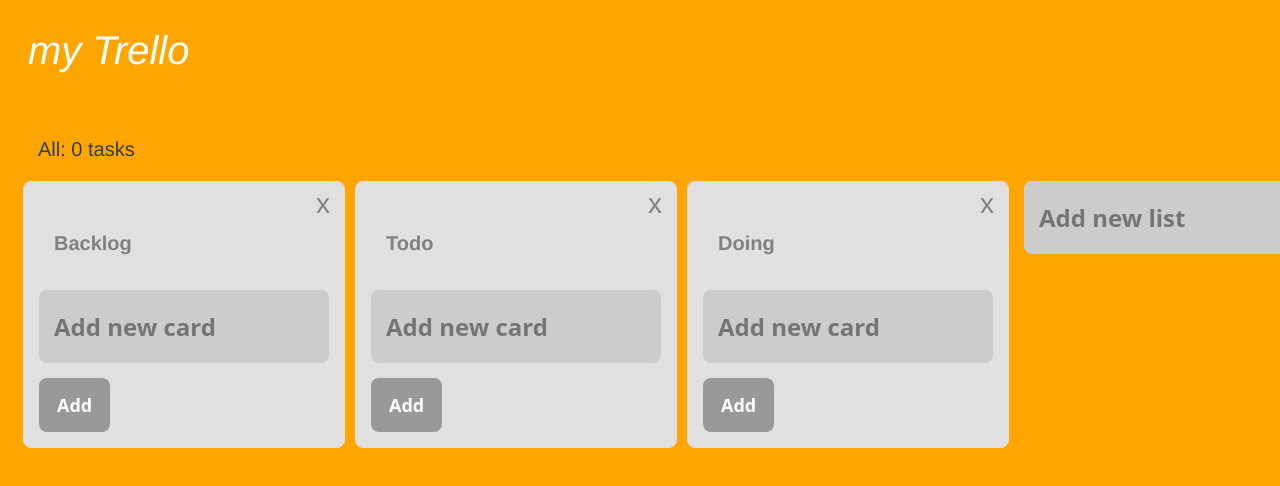
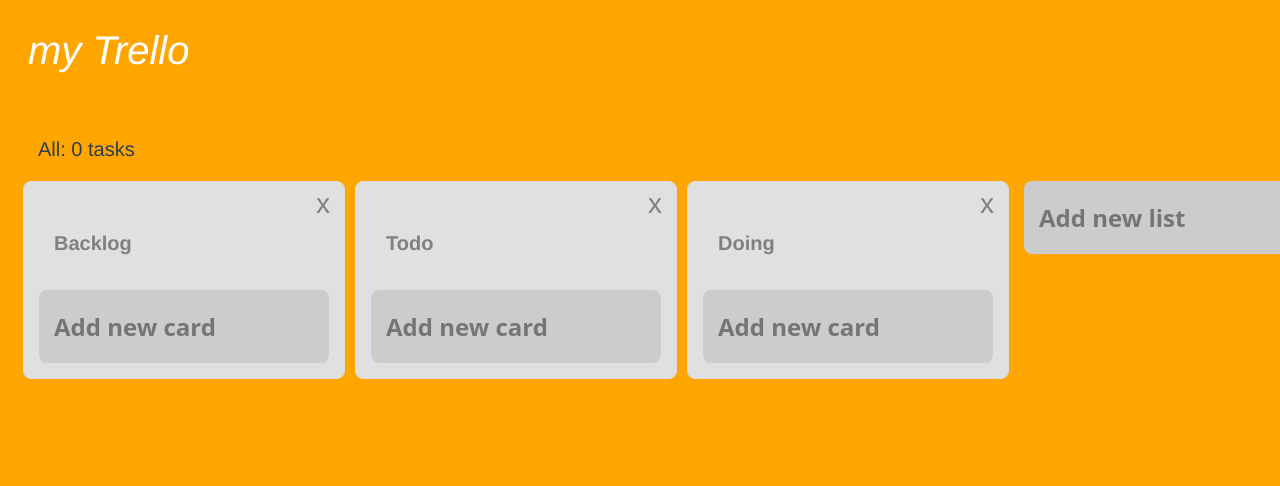
Before and after one commit to dodonki1223/trello, a Vue app: page / in a window 1280 px wide. Shown: the top 486 px of the page. Built offline with nearby package versions, Linux system fonts and the light colour scheme.

Commit message:
:sparkles: 4-1 CardAddコンポーネントを作成しよう 4.フォームにテキストが入力されたらボタンを活性にしよう

```diff
--- a/src/components/CardAdd.vue
+++ b/src/components/CardAdd.vue
@@ -9,8 +9,10 @@
            @focusin="startEditing"
            @focusout="finishEditing"
     />
+    <!-- フォームが活性の時(isEditing)、テキストが入力された時(bodyExists)のどちらかが true の時だけ表示される -->
     <button type="submit"
-            class="add-button">
+            class="add-button"
+            v-if="isEditing || bodyExists">
       Add
     </button>
   </form>
@@ -34,7 +36,11 @@
     classList() {
       const classList = ['addcard']
       if (this.isEditing) classList.push('active')
+      if (this.bodyExists) classList.push('addable')
       return classList
+    },
+    bodyExists() {
+      return this.body.length > 0
     }
   },
   methods: {
```
